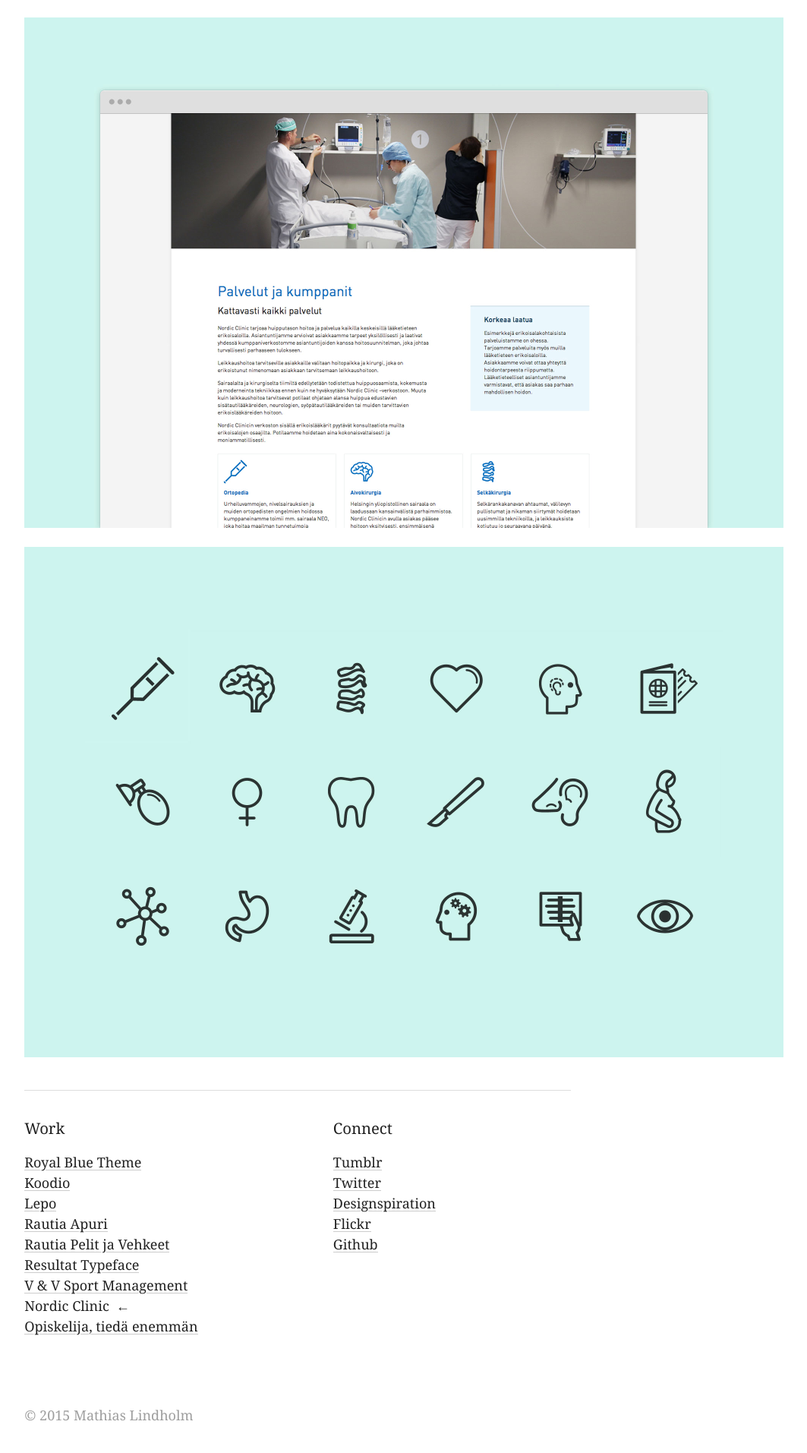
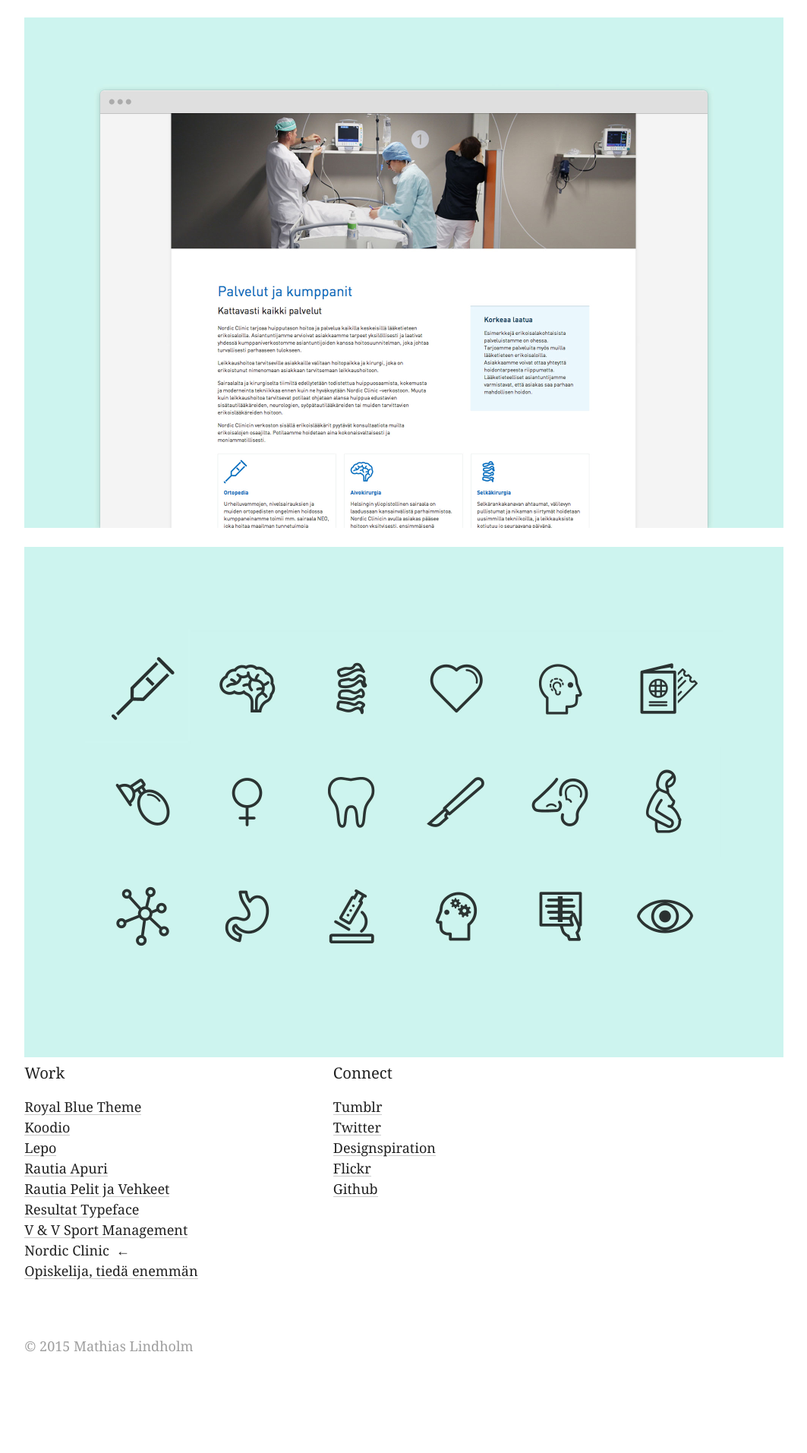
Before and after one commit to mlindholm/homepage, a Jekyll site: the page built from _posts/2013-08-01-nordic-clinic.md, in a window 1280 px wide. Shown: the part 1094-3007 px from the top of the page at 76% size, without its empty margins (83-1146 px from the left). Built offline with Jekyll 4.4.1, drawn with Linux system fonts in a browser that asks for light colours; nearby versions of some CDN libraries; after the commit the page ends 2916 px from its top, so only the background shows below that.

Commit message:
Update navigation and footer margins

```diff
--- a/_layouts/post.html
+++ b/_layouts/post.html
@@ -27,7 +27,4 @@ layout: default
     </div>
   {% endif %}
 </article>
-
-<hr>
-
 {% include navigation.html %}
--- a/_scss/_main.scss
+++ b/_scss/_main.scss
@@ -167,7 +167,7 @@ hr {
 // Footer
 
 .footer {
-  margin: 3rem 0 2rem 0;
+  margin: 2rem 0;
   color: $gray;
 
   p {
```
